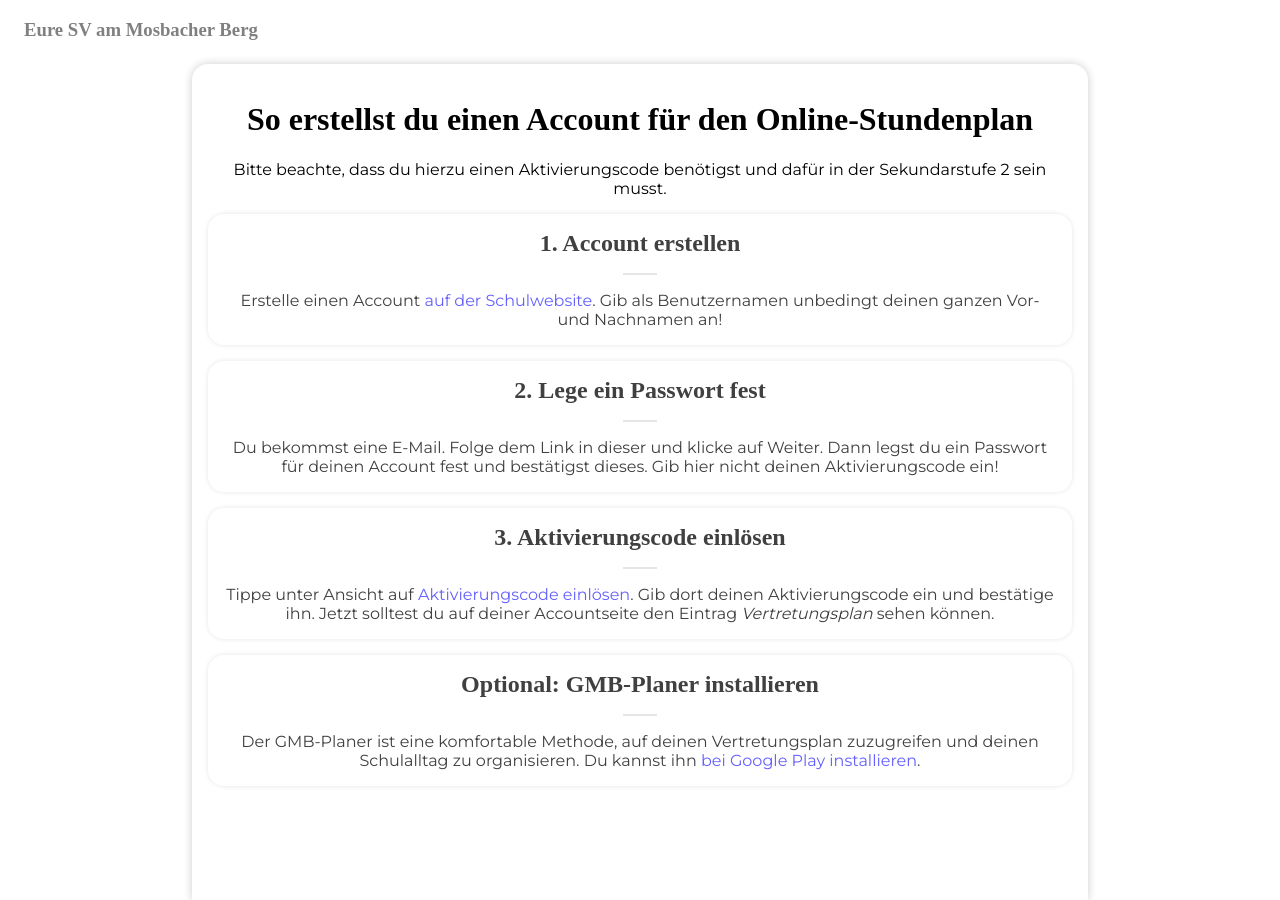
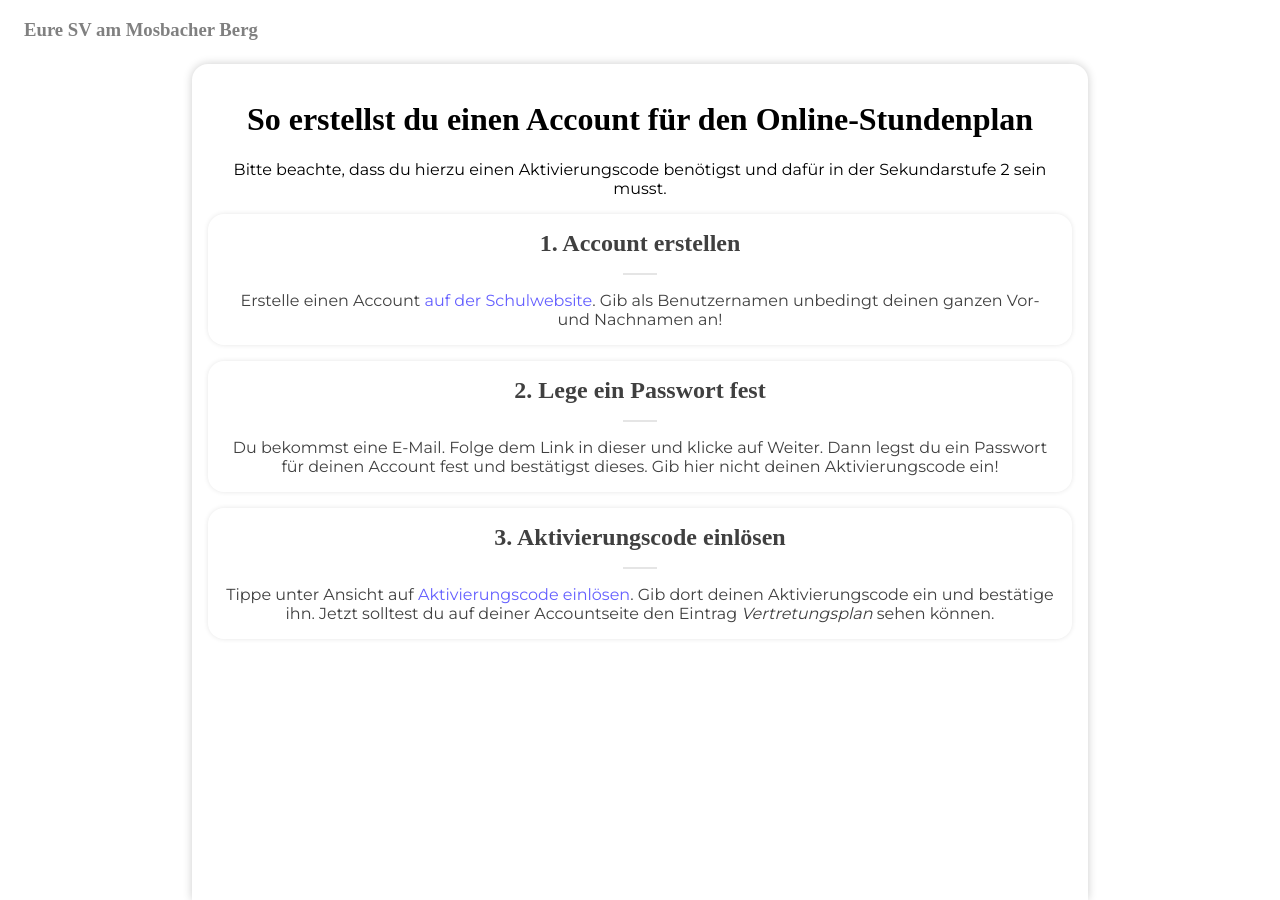
Before and after one commit to Mosbacher-Berg/gmbwi.de, a Jekyll site: the page built from ovp.html, in a window 1280 px wide. Built offline with Jekyll 4.4.1, drawn with Linux system fonts in a browser that asks for light colours; some web fonts are replaced.

Commit message:
Temporarily hide gmbplanner promo

```diff
--- a/ovp.html
+++ b/ovp.html
@@ -24,7 +24,7 @@ title: OVP-Account erstellen
     <p>Tippe unter Ansicht auf <a href="https://mosbacher-berg.de/school_coderole/redeem">Aktivierungscode einlösen</a>. Gib dort deinen Aktivierungscode ein und bestätige ihn. Jetzt solltest du auf deiner Accountseite den Eintrag <i>Vertretungsplan</i> sehen können.</p>
 </div>
 
-<div class="box space">
+<div class="box space" style="display:none">
     <h2>Optional: GMB-Planer installieren</h2>
     <hr>
     <p>Der GMB-Planer ist eine komfortable Methode, auf deinen Vertretungsplan zuzugreifen und deinen Schulalltag zu organisieren. Du kannst ihn <a href="/planer">bei Google Play installieren</a>.</p>
```
